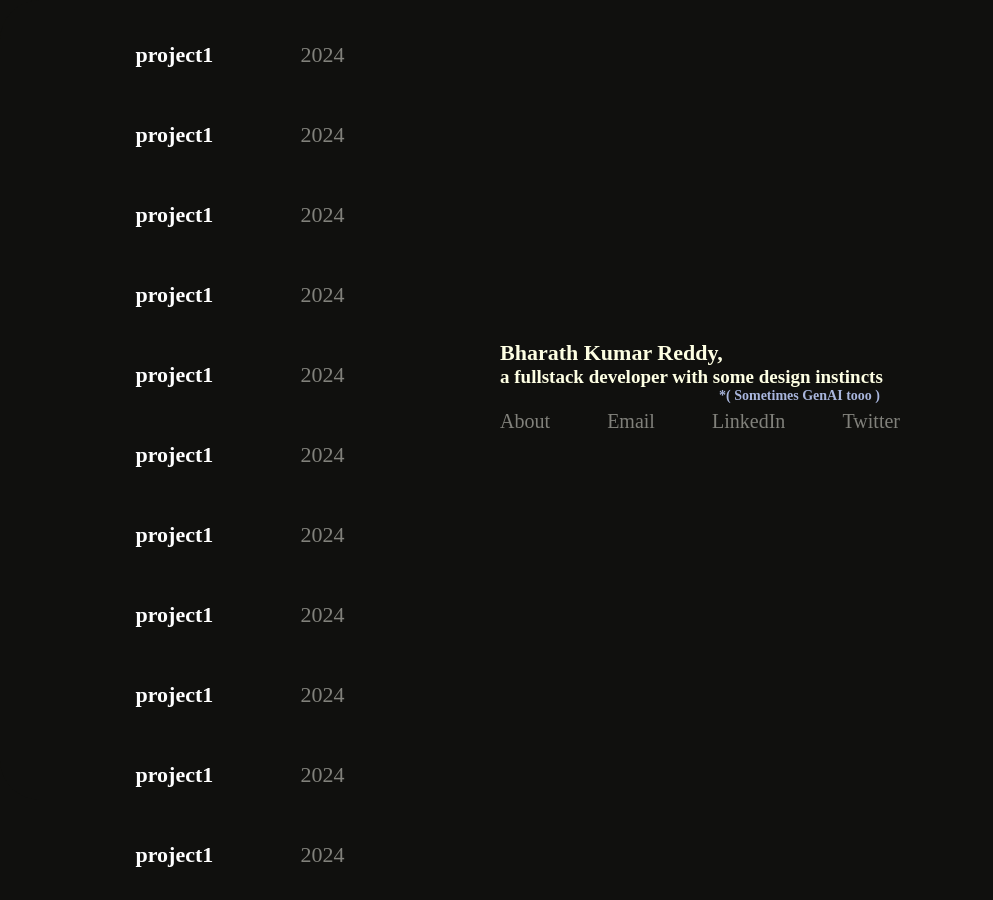
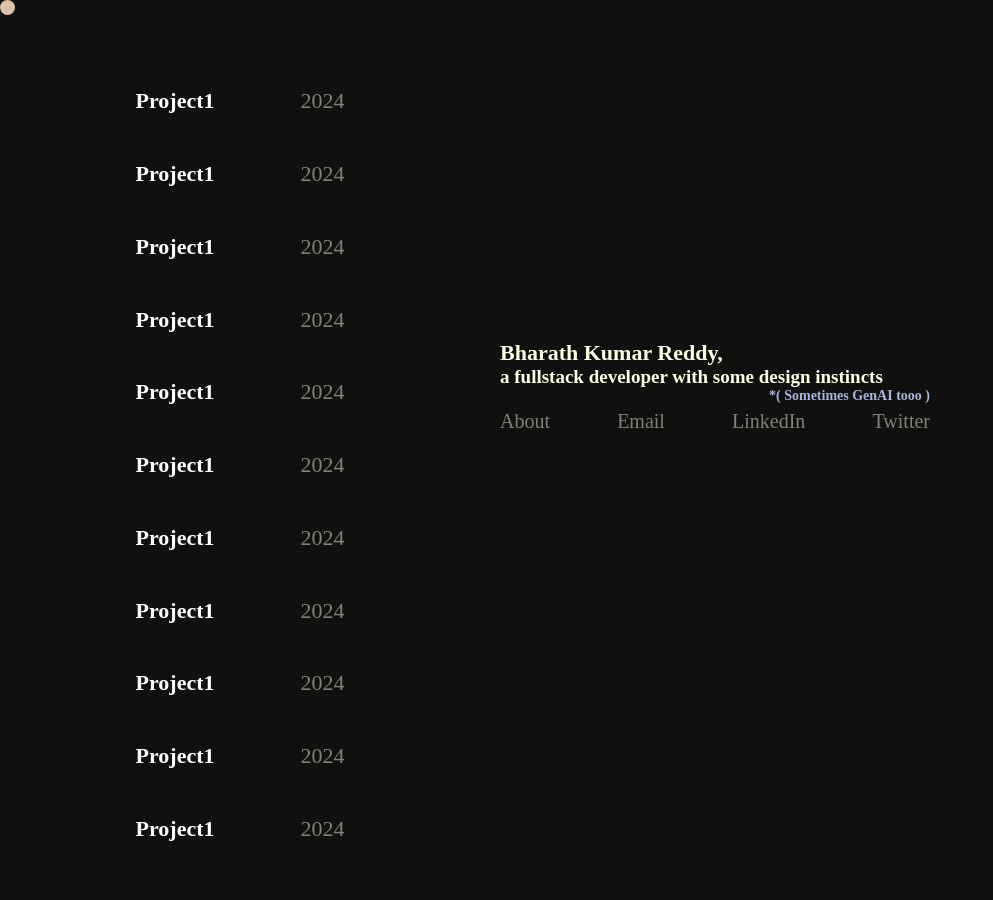
Before and after one commit to bharathkumaarr/portfolio, a plain HTML site: page index.html in a window 1280 px wide. Shown: the whole page, without its empty margins (0-993 px from the left). Drawn offline with nearby package versions, Linux system fonts and the light colour scheme.

Commit message:
custom cursor

```diff
--- /dev/null
+++ b/cursor/cursor.css
@@ -0,0 +1,17 @@
+.cursor {
+    width: 15px;
+    height: 15px;
+    position: fixed;
+    background-color: rgba(255, 228, 196, 0.847);
+    border-radius: 50%;
+    /* opacity: 0.2; */
+
+    display: flex;
+    justify-content: center;
+    align-items: center;
+
+    /* to avoid jitter of cursor */
+    z-index: 9;
+
+
+}
--- /dev/null
+++ b/cursor/cursor.js
@@ -0,0 +1,15 @@
+var hero = document.querySelector('.hero');
+var cursor = document.querySelector('.cursor');
+
+
+hero.addEventListener('mousemove', function(dets){
+    gsap.to(cursor,{
+        x:dets.x-20,
+        y:dets.y-20,
+        duration: 1,
+        ease:"back.out",
+        // ease:'elastic.out(1,0.3)',
+
+
+    })
+})
--- a/index.html
+++ b/index.html
@@ -4,54 +4,62 @@
   <meta charset="UTF-8">
   <meta http-equiv="X-UA-Compatible" content="IE=edge">
   <meta name="viewport" content="width=device-width, initial-scale=1.0">
+
+
   <link rel="stylesheet" href="left-style.css">
   <link rel="stylesheet" href="right-style.css">
+  <link rel="stylesheet" href="cursor/cursor.css">
+
   <title>Bharath Kumar</title>
+
+</head>
+<body>
   <div class="hero">
+    <div class="cursor"></div>
     <div class="left">
       <div class="projects">
         <div class="item">
-          <div class="projectName">project1</div>
+          <div class="projectName">Project1</div>
           <div class="year">2024</div>
         </div>
         <div class="item">
-          <div class="projectName">project1</div>
+          <div class="projectName">Project1</div>
           <div class="year">2024</div>
         </div>
         <div class="item">
-          <div class="projectName">project1</div>
+          <div class="projectName">Project1</div>
           <div class="year">2024</div>
         </div>
         <div class="item">
-          <div class="projectName">project1</div>
+          <div class="projectName">Project1</div>
           <div class="year">2024</div>
         </div>
         <div class="item">
-          <div class="projectName">project1</div>
+          <div class="projectName">Project1</div>
           <div class="year">2024</div>
         </div>
         <div class="item">
-          <div class="projectName">project1</div>
+          <div class="projectName">Project1</div>
           <div class="year">2024</div>
         </div>
         <div class="item">
-          <div class="projectName">project1</div>
+          <div class="projectName">Project1</div>
           <div class="year">2024</div>
         </div>
         <div class="item">
-          <div class="projectName">project1</div>
+          <div class="projectName">Project1</div>
           <div class="year">2024</div>
         </div>
         <div class="item">
-          <div class="projectName">project1</div>
+          <div class="projectName">Project1</div>
           <div class="year">2024</div>
         </div>
         <div class="item">
-          <div class="projectName">project1</div>
+          <div class="projectName">Project1</div>
           <div class="year">2024</div>
         </div>
         <div class="item">
-          <div class="projectName">project1</div>
+          <div class="projectName">Project1</div>
           <div class="year">2024</div>
         </div>
 
@@ -79,8 +87,14 @@
     </div>
 
   </div>
-</head>
-<body>
 
+
+
+
+
+
+
+    <script src="https://cdnjs.cloudflare.com/ajax/libs/gsap/3.12.5/gsap.min.js" integrity="sha512-7eHRwcbYkK4d9g/6tD/mhkf++eoTHwpNM9woBxtPUBWm67zeAfFC+HrdoE2GanKeocly/VxeLvIqwvCdk7qScg==" crossorigin="anonymous" referrerpolicy="no-referrer"></script>
+    <script src="cursor/cursor.js"></script>
 </body>
 </html>
--- a/left-style.css
+++ b/left-style.css
@@ -12,7 +12,7 @@
 .projects {
     /* border: solid; */
     width: 250px;
-    height: 100%;
+    height: 100vh;
     display: flex;
     flex-direction: column;
     align-items: center;
--- a/right-style.css
+++ b/right-style.css
@@ -7,7 +7,7 @@ body,html {
   height: 100%;
   width: 100%;
   background-color: #10100E;
-  font-family: recia;
+  font-family: Recia;
 
 }
 
@@ -24,6 +24,8 @@ body,html {
   flex-direction: row;
   justify-content: flex-start;
 
+
+
 }
 
 .right {
@@ -36,7 +38,6 @@ body,html {
   display: flex;
   align-items: center;
   position: sticky;
-
 }
 
 .homeright {
@@ -52,7 +53,7 @@ body,html {
 
 .card {
   /* border: solid blue; */
-  width: 400px;
+  width: 430px;
   height: 200px;
   padding-top: 40px;
   padding-bottom: 40px;
@@ -65,13 +66,13 @@ body,html {
   font-size: 22px;
   font-weight: 700;
   color: #FEFFE3;
-  font-family: Pally;
+  font-family: Recia;
 }
 .myWork {
   font-size: 19px;
   font-weight: 700;
   color: #FEFFE3;
-  font-family: Pally;
+  font-family: Recia;
 }
 h6 {
   font-size: 14px;
@@ -79,7 +80,7 @@ h6 {
   display: flex;
   flex-direction: row;
   justify-content: flex-end;
-  margin-right: 20px;
+  /* margin-right: 10px; */
   font-family: Pally;
 }
 
@@ -89,12 +90,12 @@ h6 {
   justify-content: space-between;
   column-gap: 12px;
   margin-top: 6px;
-  font-family: Pally;
+  font-family: Recia;
 
 }
 a{
 text-decoration: none;
 color: #81817b;
 font-weight: 200;
-font-family: Pally;
+font-family: Recia;
 }
```
